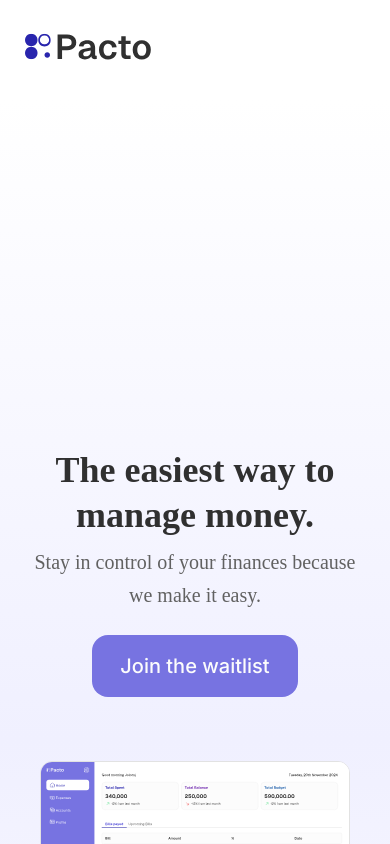
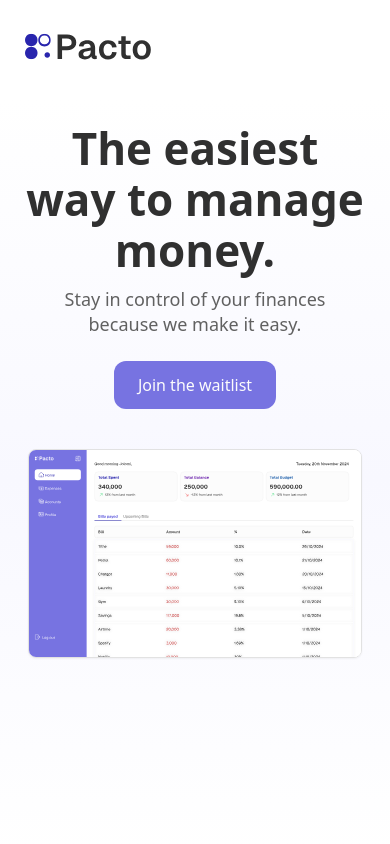
Before and after one commit to usepacto/Waitlist-MVP, a Next.js app: page / in a window 390 px wide. Shown: the top 844 px of the page. Built offline with nearby package versions, Linux system fonts and the light colour scheme.

Commit message:
fix: improve background gradient and mobile spacing

```diff
--- a/src/app/layout.tsx
+++ b/src/app/layout.tsx
@@ -5,6 +5,7 @@ import "../styles/globals.css";
 const inter = Inter({
   subsets: ["latin"],
   weight: ["400", "500", "600", "700"],
+  variable: '--font-inter',
 });
 
 export const metadata: Metadata = {
@@ -18,8 +19,8 @@ export default function RootLayout({
   children: React.ReactNode;
 }) {
   return (
-    <html lang="en" className={inter.className}>
-      <body>{children}</body>
+    <html lang="en" className={inter.variable}>
+      <body className={inter.className}>{children}</body>
     </html>
   );
 }
--- a/src/components/HeroSection.tsx
+++ b/src/components/HeroSection.tsx
@@ -5,54 +5,54 @@ import Image from 'next/image';
 
 export default function HeroSection(): React.ReactElement {
   return (
-    <section className="w-full bg-gradient-to-b from-[#ffffff] via-[#f0f0ff] to-[#ffffff] overflow-hidden">
-      {/* Outer wrapper: ensures min height, bottom padding, center alignment */}
-      <div className="w-full min-h-[1280px] pb-[171px] flex justify-center items-center">
-        {/* Inner container: increased top padding, large gap between text+button and image */}
-        <div className="w-full px-6 md:px-24 pt-24 md:pt-32 flex flex-col justify-start items-center gap-16 md:gap-32">
+    <section className="w-full bg-gradient-to-b from-white via-[#f8f8ff] to-white overflow-hidden">
+      {/* Main container with natural height and centered content */}
+      <div className="w-full min-h-[90vh] md:min-h-[1280px] flex items-start md:items-center">
+        {/* Content wrapper with refined spacing */}
+        <div className="w-full px-4 md:px-24 pt-6 md:pt-32 flex flex-col items-center gap-5 md:gap-16 lg:gap-32">
 
-          {/* TEXT + BUTTON GROUP (Auto layout with 24px gap) */}
-          <div className="flex flex-col items-center gap-6">
-            {/* Title + Subtext */}
-            <div className="flex flex-col items-center gap-2">
-              <h1 className="w-full text-center">
-                <span className="text-[#303030] text-4xl md:text-6xl lg:text-8xl font-bold font-['Geist'] leading-tight lg:leading-[113.28px]">
+          {/* TEXT + BUTTON GROUP with mobile-optimized gaps */}
+          <div className="flex flex-col items-center gap-3 md:gap-6 w-full">
+            {/* Title + Subtext with improved spacing */}
+            <div className="flex flex-col items-center gap-2 md:gap-3 w-full">
+              <h1 className="w-full text-center max-w-[95%] md:max-w-[90%] mx-auto">
+                <span className="text-[#303030] text-[2.75rem] sm:text-5xl md:text-6xl lg:text-8xl font-bold font-sans leading-[1.15] md:leading-tight lg:leading-[113.28px]">
                   The{' '}
                 </span>
-                <span className="text-[#303030] text-4xl md:text-6xl lg:text-8xl font-bold font-['Geist'] leading-tight lg:leading-[113.28px]">
+                <span className="text-[#303030] text-[2.75rem] sm:text-5xl md:text-6xl lg:text-8xl font-bold font-sans leading-[1.15] md:leading-tight lg:leading-[113.28px]">
                   easiest{' '}
                 </span>
-                <span className="text-[#303030] text-4xl md:text-6xl lg:text-8xl font-bold font-['Geist'] leading-tight lg:leading-[113.28px]">
+                <span className="text-[#303030] text-[2.75rem] sm:text-5xl md:text-6xl lg:text-8xl font-bold font-sans leading-[1.15] md:leading-tight lg:leading-[113.28px]">
                   way to{' '}
                 </span>
-                <span className="text-[#303030] text-4xl md:text-6xl lg:text-8xl font-bold font-['Geist'] leading-tight lg:leading-[113.28px]">
+                <span className="text-[#303030] text-[2.75rem] sm:text-5xl md:text-6xl lg:text-8xl font-bold font-sans leading-[1.15] md:leading-tight lg:leading-[113.28px]">
                   manage{' '}
                 </span>
-                <span className="text-[#303030] text-4xl md:text-6xl lg:text-8xl font-bold font-['Geist'] leading-tight lg:leading-[113.28px]">
+                <span className="text-[#303030] text-[2.75rem] sm:text-5xl md:text-6xl lg:text-8xl font-bold font-sans leading-[1.15] md:leading-tight lg:leading-[113.28px]">
                   money.
                 </span>
               </h1>
-              <p className="text-[#616161] text-xl md:text-2xl lg:text-[32px] font-normal font-['Geist'] leading-relaxed lg:leading-[38.40px] text-center">
+              <p className="text-[#616161] text-lg sm:text-xl md:text-2xl lg:text-[32px] font-normal font-sans leading-snug md:leading-relaxed max-w-[92%] md:max-w-[90%] mx-auto text-center mt-1">
                 Stay in control of your finances because we make it easy.
               </p>
             </div>
 
-            {/* Button (24px below subtext thanks to gap-6) */}
-            <button className="px-7 py-4 bg-[#7773e1] rounded-2xl inline-flex justify-center items-center hover:bg-opacity-90 transition-all">
-              <span className="text-[#fcfcfc] text-xl font-medium font-['Inter'] leading-normal">
+            {/* Button with refined mobile spacing */}
+            <button className="mt-3 md:mt-0 px-6 py-3 md:px-7 md:py-4 bg-[#7773e1] rounded-xl md:rounded-2xl inline-flex justify-center items-center hover:bg-opacity-90 transition-all">
+              <span className="text-[#fcfcfc] text-base md:text-xl font-medium font-sans leading-normal">
                 Join the waitlist
               </span>
             </button>
           </div>
 
-          {/* IMAGE CONTAINER (Spacing preserved by gap-16 md:gap-32) */}
-          <div className="w-full px-4 md:px-20 lg:px-40">
+          {/* IMAGE CONTAINER with optimized spacing */}
+          <div className="w-full px-3 sm:px-4 md:px-20 lg:px-40 mt-5 md:mt-0">
             <Image
               src="/HeroImage.svg"
               alt="Hero Image"
               width={1024}
               height={640}
-              className="w-full h-auto rounded-xl border border-[#e2e2e2]"
+              className="w-full h-auto rounded-lg md:rounded-xl border border-[#e2e2e2] shadow-sm"
               priority
             />
           </div>
```
